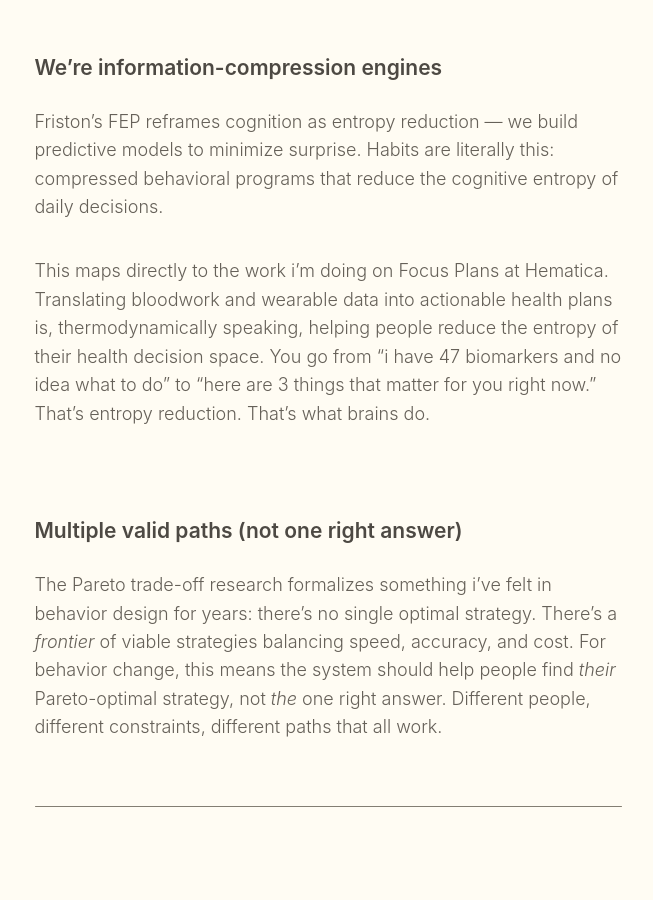
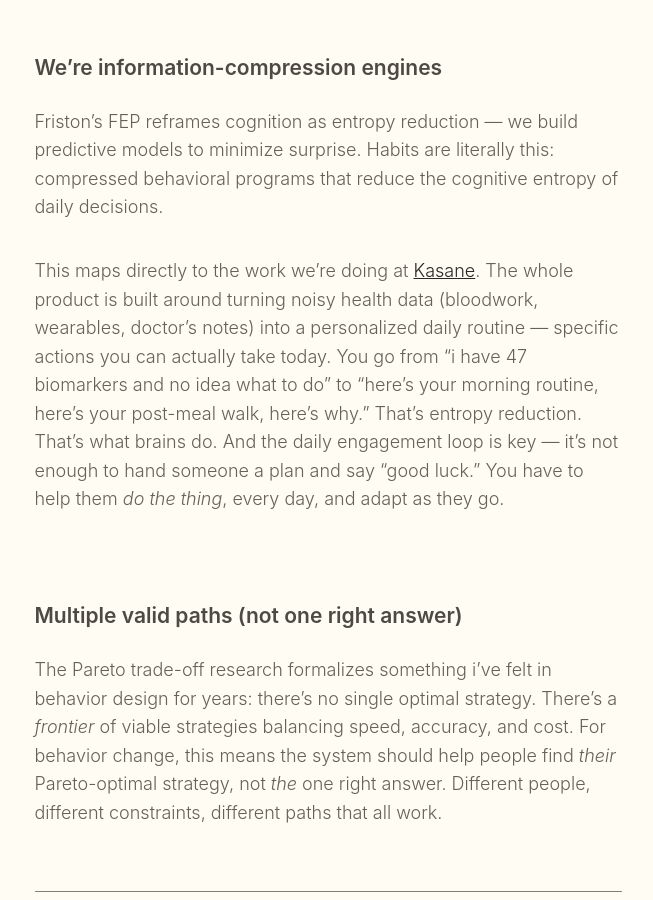
Before and after one commit to paulmederos/pm17, a Jekyll site: the page built from _posts/2026-04-01-evolution-entropy-dissipation.md, in a window 1280 px wide and 900 px high, scrolled down 3866 px. Shown: the whole window, without its empty margins (312-965 px from the left). Built offline with Jekyll 4.4.1, drawn with Linux system fonts in a browser that asks for light colours; some web fonts are replaced.

Commit message:
Rebrand Hematica → Kasane across post and profile
- Update entropy essay: swap Hematica reference for Kasane with link,
  reframe from "Focus Plans" to daily routine/engagement loop
- Update paul-profile.md: rename Hematica to Kasane with description,
  update current focus area

https://claude.ai/code/session_01LaYqUPHBaxDAmXm2sH6J4D

```diff
--- a/_posts/2026-04-01-evolution-entropy-dissipation.md
+++ b/_posts/2026-04-01-evolution-entropy-dissipation.md
@@ -63,7 +63,7 @@ I think about this constantly when building products. The best systems i've ship
 
 Friston's FEP reframes cognition as entropy reduction — we build predictive models to minimize surprise. Habits are literally this: compressed behavioral programs that reduce the cognitive entropy of daily decisions.
 
-This maps directly to the work i'm doing on Focus Plans at Hematica. Translating bloodwork and wearable data into actionable health plans is, thermodynamically speaking, helping people reduce the entropy of their health decision space. You go from "i have 47 biomarkers and no idea what to do" to "here are 3 things that matter for you right now." That's entropy reduction. That's what brains do.
+This maps directly to the work we're doing at [Kasane](https://kasanelife.com). The whole product is built around turning noisy health data (bloodwork, wearables, doctor's notes) into a personalized daily routine — specific actions you can actually take today. You go from "i have 47 biomarkers and no idea what to do" to "here's your morning routine, here's your post-meal walk, here's why." That's entropy reduction. That's what brains do. And the daily engagement loop is key — it's not enough to hand someone a plan and say "good luck." You have to help them *do the thing*, every day, and adapt as they go.
 
 ### Multiple valid paths (not one right answer)
 
```
Also changed, not shown: paul-profile.md (+2 -2 lines).
